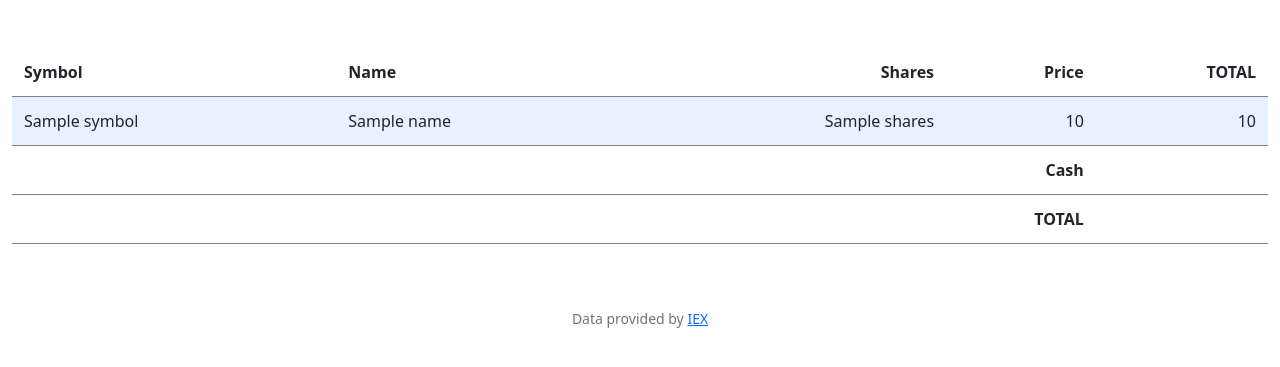
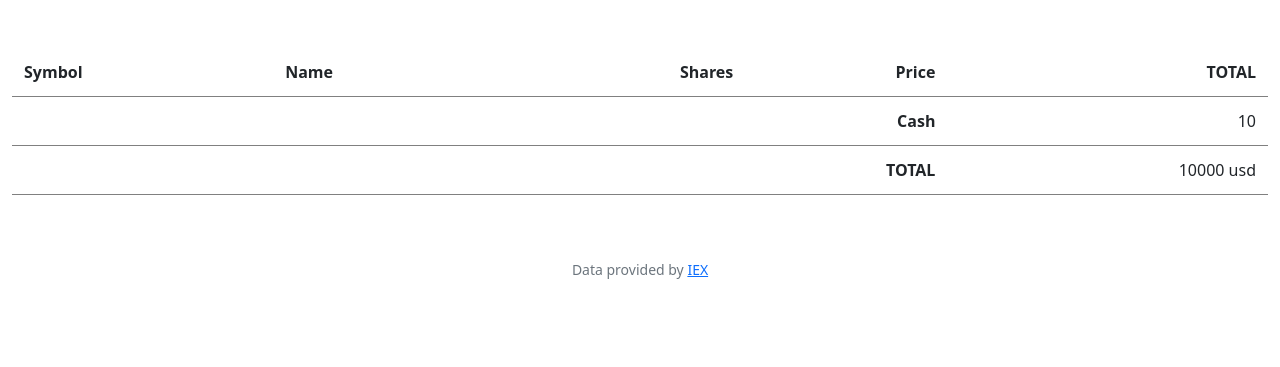
Before and after one commit to lolocompa/cs50x, a Flask app: template finance/templates/index.html in a window 1280 px wide. Shown: the part 76-443 px from the top of the page. Run offline with Flask 3, Linux system fonts and the light colour scheme; the template is opened without the code that fills it: most values are stand-ins (such as "Sample title", 1, 10 or a date in 2020); some libraries are stand-ins or nearby versions.

Commit message:
Fri, Oct 27, 2023, 8:17 PM -03:00

```diff
--- a/finance/app.py
+++ b/finance/app.py
@@ -69,8 +69,8 @@
         price_total = market_price * float(shares)
         price_total_l.append(price_total)
 
-
-    return render_template("index.html", name_l=name_l, market_price_l=market_price_l, sym_l=sym_l, shares_l=shares_l, user_total=user_total[0]["cash"], price_total_l=price_total_l)
+    times = len(name_l)
+    return render_template("index.html", name_l=name_l, market_price_l=market_price_l, sym_l=sym_l, shares_l=shares_l, user_total=user_total[0]["cash"], price_total_l=price_total_l, times=times)
 
 
 
--- a/finance/templates/index.html
+++ b/finance/templates/index.html
@@ -18,30 +18,32 @@
             </thead>
             <tbody>
                 <tr>
+                    {% for i in range(times) %}
                     <td class="text-start">
-                            {{ symbol }}
+                            {{ sym_l[i] }}
                     </td>
                     <td class="text-start">
-                         {{ name }}
+                         {{ name_l[i] }}
                     </td>
                     <td class="text-end">
-                            {{ shares }}
+                            {{ shares_l[i] }}
                     </td>
                     <td class="text-end">
-                            {{ price }}
+                            {{ market_price_l[i] }}
                     </td>
                     <td class="text-end">
-                            {{ total }}
+                            {{ price_total_l[i] }}
                     </td>
+                    {% endfor %}
                 </tr>
                 <tfoot>
                     <tr>
                         <td class="border-0 fw-bold text-end" colspan="4">Cash</td>
-                        <td class="border-0 text-end"></td>
+                        <td class="border-0 text-end">{{ user_total }}</td>
                     </tr>
                     <tr>
                         <td class="border-0 fw-bold text-end" colspan="4">TOTAL</td>
-                        <td class="border-0 w-bold text-end"></td>
+                        <td class="border-0 w-bold text-end">10000 usd</td>
                     </tr>
                 </tfoot>
             </tbody>
```
